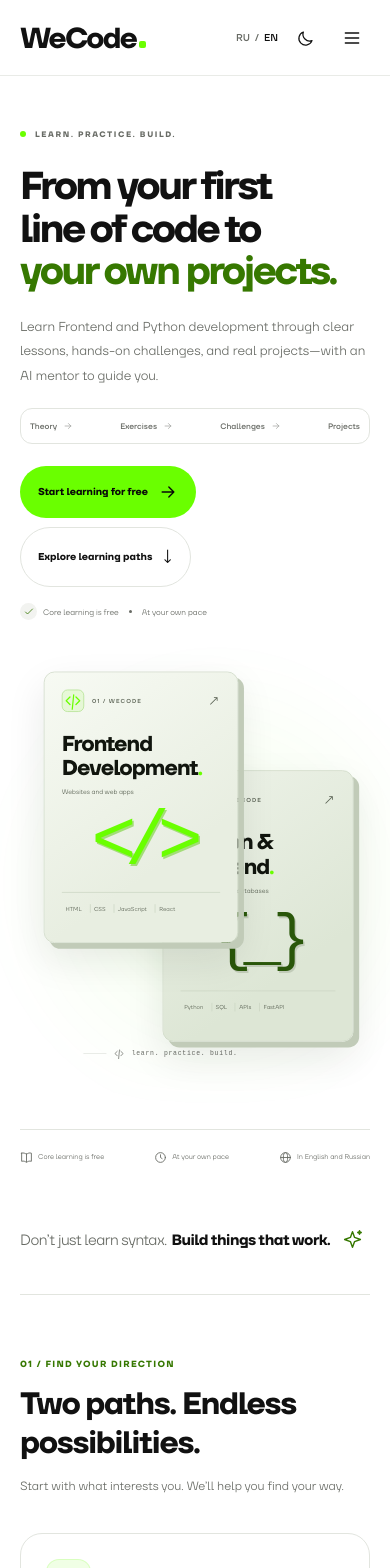
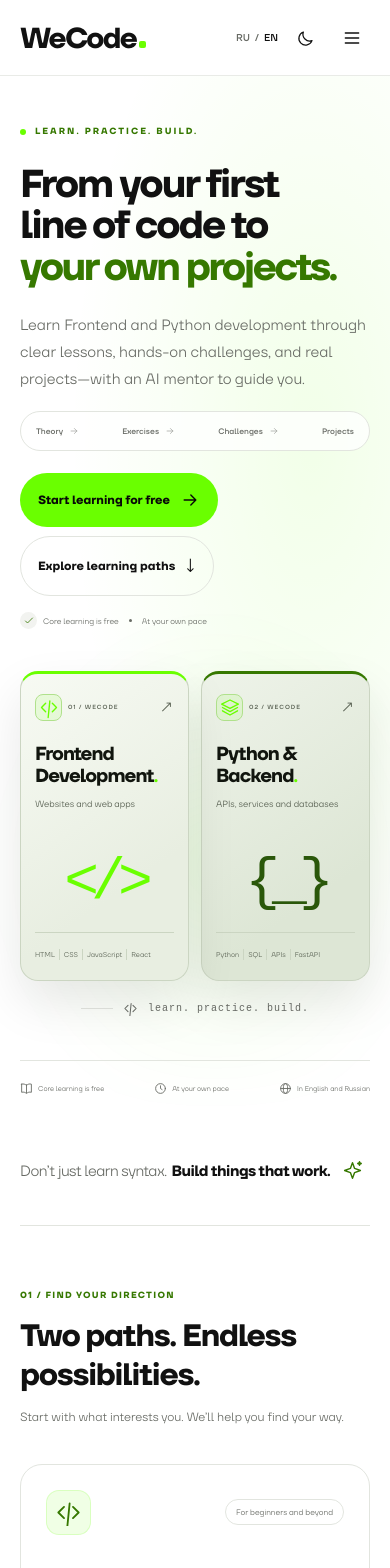
Before and after one commit to theali7/WeCode-User-Dashboard, a React (Vite) app: page / in a window 390 px wide. Shown: the top 1568 px of the page. Built offline with nearby package versions, Linux system fonts and the light colour scheme; the HTML template or start-up script is replaced by a standard one.

Commit message:
Refine homepage hero, center navigation and redesign technology tiles

```diff
--- a/src/index.css
+++ b/src/index.css
@@ -277,3 +277,81 @@
  .learning-strip-step>svg{width:8px;margin-inline:1px}
 }
 @media(prefers-reduced-motion:reduce){html{scroll-behavior:auto}*,*:before,*:after{animation:none!important;transition:none!important}}
+
+/* Balanced hero and centered navigation. */
+.header-inner{display:grid;grid-template-columns:auto 1fr auto;gap:28px}
+.desktop-nav{justify-content:center;gap:clamp(18px,2vw,32px)}
+.desktop-nav a{font-size:14px;font-weight:500}
+.hero{background:radial-gradient(ellipse at 80% 35%,color-mix(in srgb,var(--accent) 9%,transparent),transparent 55%)}
+.hero-layout{grid-template-columns:1fr 1fr;gap:48px;min-height:720px;padding-block:64px}
+.hero-copy{margin:0;min-width:0}
+.hero-copy h1{font-size:clamp(46px,4.7vw,68px);line-height:1.07;letter-spacing:-2.8px}
+.hero-badge{color:var(--accent-text);font-size:11px;letter-spacing:2px}
+.hero-description{max-width:480px;font-size:15px;line-height:1.8}
+.hero-visual{display:grid;grid-template-columns:repeat(2,minmax(0,1fr));align-items:center;gap:18px;height:auto;min-height:440px;width:100%;margin:0;transform:none;perspective:none;padding-bottom:44px}
+.hero-visual:before{inset:-70px -35px}
+.hero-card,.frontend-card,.backend-card{position:relative;inset:auto;width:100%;height:auto;min-height:360px;padding:23px 20px;border-radius:24px;transform:none;box-shadow:0 22px 50px #00000018;display:flex;flex-direction:column;overflow:hidden}
+.frontend-card{border-top:3px solid var(--accent);margin-top:-32px}
+.backend-card{border-top:3px solid var(--accent-text);margin-top:32px}
+.hero-card h2,.backend-card h2{font-size:clamp(22px,2.2vw,31px);line-height:1.15;letter-spacing:-.9px;margin-top:28px}
+.hero-card>p{font-size:11px;line-height:1.6;min-height:36px}
+.hero-card .small-label{font-size:8px;letter-spacing:1px}
+.hero-card .track-icon{width:34px;height:34px}
+.cover-symbol,.backend-symbol{font-size:76px;letter-spacing:-10px;height:128px;flex:1;min-height:115px;text-shadow:none}
+.hero-card .tags{gap:7px;margin-top:auto;padding-top:16px}
+.hero-card .tags span{font-size:9px;line-height:1.6;padding:0}
+.hero-card .tags span+span{padding-left:7px}
+.visual-caption{bottom:0;left:0;right:0;justify-content:center;font-size:10px}
+.learning-strip{border-radius:100px;padding:12px 15px}
+.hero-buttons .button{font-size:12px;min-height:54px}
+.tech-section{display:block;text-align:center;padding-block:76px}
+.tech-section h2{max-width:none;font-size:34px;margin-top:14px}
+.tech-grid{grid-template-columns:repeat(5,minmax(0,1fr));gap:14px;margin-top:34px}
+.tech-item{flex-direction:column;justify-content:center;gap:15px;padding:24px 12px;min-width:0;border:1px solid var(--border);border-radius:20px;background:var(--panel);transition:transform .2s,border-color .2s}
+.tech-item:hover{transform:translateY(-4px);border-color:var(--accent-text)}
+.tech-monogram{width:62px;height:62px;border:0;border-radius:50%;background:var(--panel-soft);box-shadow:none}
+.tech-monogram img{width:35px;height:35px;filter:grayscale(1) brightness(.35)}
+:root[data-theme='dark'] .tech-monogram img{filter:grayscale(1) brightness(0) invert(1)}
+.tech-item strong{font-size:15px}
+.tech-item p{font-size:11px;line-height:1.6;margin-top:6px}
+@media(min-width:681px) and (max-width:1100px){
+ .header-inner{gap:18px}.desktop-nav{gap:18px}.desktop-nav a{font-size:13px}
+ .header-cta{display:none}
+ .hero-layout{gap:28px}
+ .hero-copy h1{font-size:clamp(40px,4.7vw,54px)}
+ .hero-visual{gap:12px;min-height:390px}
+ .hero-card{padding:19px 14px;min-height:330px}
+ .hero-card h2,.backend-card h2{font-size:23px}
+ .hero-card .small-label{font-size:7px}
+ .cover-symbol,.backend-symbol{font-size:62px}
+ .hero-card .tags span{font-size:8px}
+ .tech-grid{grid-template-columns:repeat(3,minmax(0,1fr))}
+}
+@media(max-width:800px){
+ .hero-layout{display:flex;flex-direction:column;align-items:stretch;gap:42px;padding-block:44px}
+ .hero-copy h1{max-width:650px;font-size:clamp(42px,7vw,60px)}
+ .hero-description{max-width:590px}
+ .hero-visual{max-width:580px;align-self:center;min-height:0}
+ .hero-card,.frontend-card,.backend-card{min-height:340px}
+ .hero-card h2,.backend-card h2{font-size:28px}
+}
+@media(max-width:680px){
+ .header-inner{display:flex;gap:16px}.desktop-nav{display:none}
+ .hero-copy h1{font-size:clamp(39px,8.6vw,56px);letter-spacing:-1.9px}
+ .hero-badge{font-size:9px}
+ .hero-visual{gap:12px;padding-bottom:35px}
+ .hero-card,.frontend-card,.backend-card{padding:20px 14px;border-radius:18px;min-height:310px;margin-top:0}
+ .hero-card h2,.backend-card h2{font-size:clamp(19px,4.5vw,27px);margin-top:22px}
+ .hero-card-top{gap:6px}.hero-card .small-label{font-size:6px}
+ .hero-card .track-icon{width:27px;height:27px}.hero-card .track-icon svg{width:20px}
+ .hero-card .card-diagonal{font-size:17px}
+ .hero-card>p{font-size:9px}
+ .cover-symbol,.backend-symbol{font-size:58px;letter-spacing:-8px;min-height:95px}
+ .hero-card .tags{gap:4px}.hero-card .tags span{font-size:7px}
+ .hero-card .tags span+span{padding-left:4px}
+ .tech-section{padding-block:48px}.tech-section h2{font-size:28px}
+ .tech-grid{grid-template-columns:repeat(3,minmax(0,1fr));gap:9px;margin-top:26px}
+ .tech-item{padding:18px 8px;gap:12px;border-radius:15px;align-items:center}
+ .tech-monogram{width:48px;height:48px}.tech-monogram img{width:28px;height:28px}
+ .tech-item strong{font-size:12px}.tech-item p{font-size:9px}
+}
```
